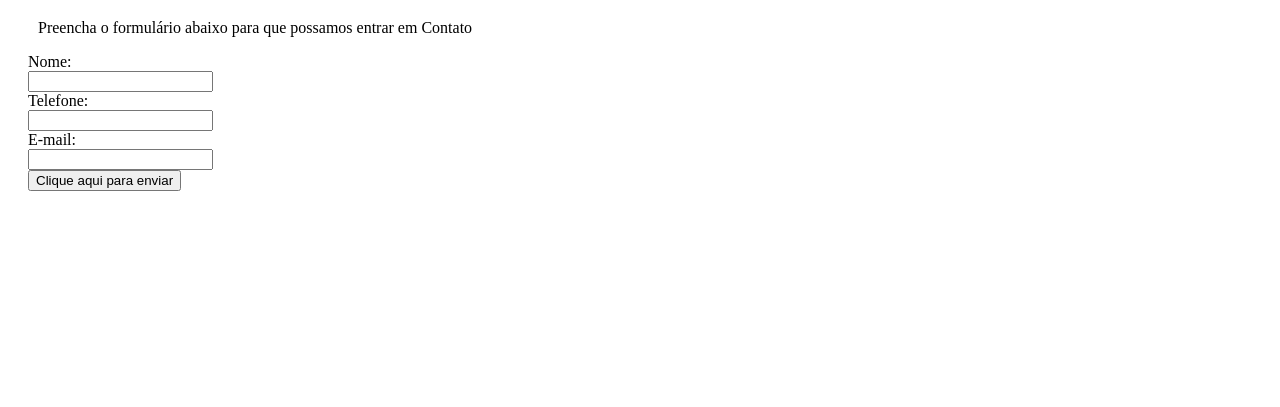
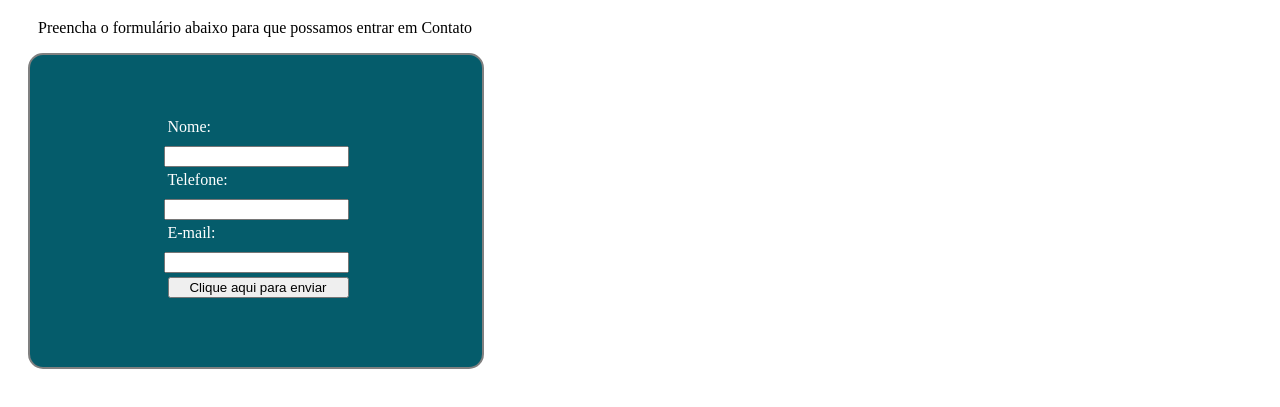
Before and after one commit to Matheus-Eiki/Checkpoint2_WebDev, a plain HTML site: page Contato.html in a window 1280 px wide. Shown: the part 149-556 px from the top of the page. Drawn offline with Linux system fonts and the light colour scheme.

Commit message:
Estilizacao do formulario de contato

```diff
--- a/src/css/estilos.css
+++ b/src/css/estilos.css
@@ -69,3 +69,27 @@ header nav ul a:hover{
     padding: 10px;
 
 }
+/*//////////////////////////////////////////*/
+
+/*Estilização do formulário de contato*/
+.home{
+    display: flex;
+    align-items: center;
+    justify-content: center;
+    margin-top: 15px;
+    padding: 1rem;
+    background-color: #055c6b;
+    border: 2px solid gray;
+    border-radius: 15px;
+    width: 420px;
+    height: 280px;
+}
+
+form div{
+    display: flex;
+    flex-direction: column;
+    margin-bottom: 10px;
+    margin-left: 4px;
+    margin-top: 4px;
+    color: #fff;
+}
```
